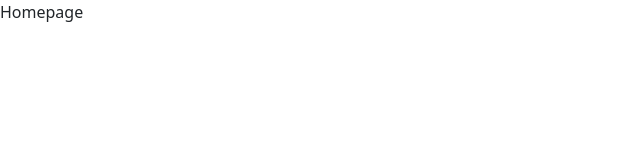
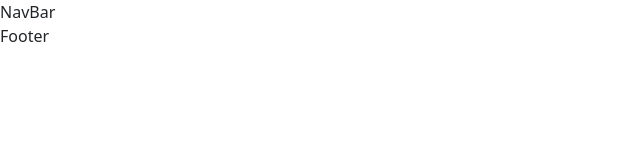
Before and after one commit to Alenia24/portfolio-v1, a React (Vite) app: page / in a window 1280 px wide. Shown: the top 160 px of the page, without its empty margins (0-640 px from the left). Built offline with nearby package versions, Linux system fonts and the light colour scheme.

Commit message:
Add navbar and footer to pages

```diff
--- a/src/pages/About/About.jsx
+++ b/src/pages/About/About.jsx
@@ -1,7 +1,12 @@
+import Footer from "../../components/Footer/Footer.jsx"
+import NavBar from "../../components/NavBar/NavBar.jsx"
 import "./About.css"
 
 export default function About() {
   return (
-    <div>About</div>
+    <div>
+      <NavBar/>
+      <Footer/>
+    </div>
   )
 }
--- a/src/pages/Contact/Contact.jsx
+++ b/src/pages/Contact/Contact.jsx
@@ -1,7 +1,12 @@
+import Footer from "../../components/Footer/Footer.jsx"
+import NavBar from "../../components/NavBar/NavBar.jsx"
 import "./Contact.css"
 
 export default function Contact() {
   return (
-    <div>Contact</div>
+    <div>
+      <NavBar/>
+      <Footer/>
+    </div>
   )
 }
--- a/src/pages/Homepage/Homepage.jsx
+++ b/src/pages/Homepage/Homepage.jsx
@@ -1,7 +1,12 @@
+import Footer from "../../components/Footer/Footer.jsx"
+import NavBar from "../../components/NavBar/NavBar.jsx"
 import "./Homepage.css"
 
 export default function Homepage() {
   return (
-    <div>Homepage</div>
+    <div>
+      <NavBar/>
+      <Footer/>
+    </div>
   )
 }
--- a/src/pages/Projects/Projects.jsx
+++ b/src/pages/Projects/Projects.jsx
@@ -1,7 +1,12 @@
+import Footer from "../../components/Footer/Footer.jsx"
+import NavBar from "../../components/NavBar/NavBar.jsx"
 import "./Projects.css"
 
 export default function Projects() {
   return (
-    <div>Projects</div>
+    <div>
+      <NavBar/>
+      <Footer/>
+    </div>
   )
 }
```
